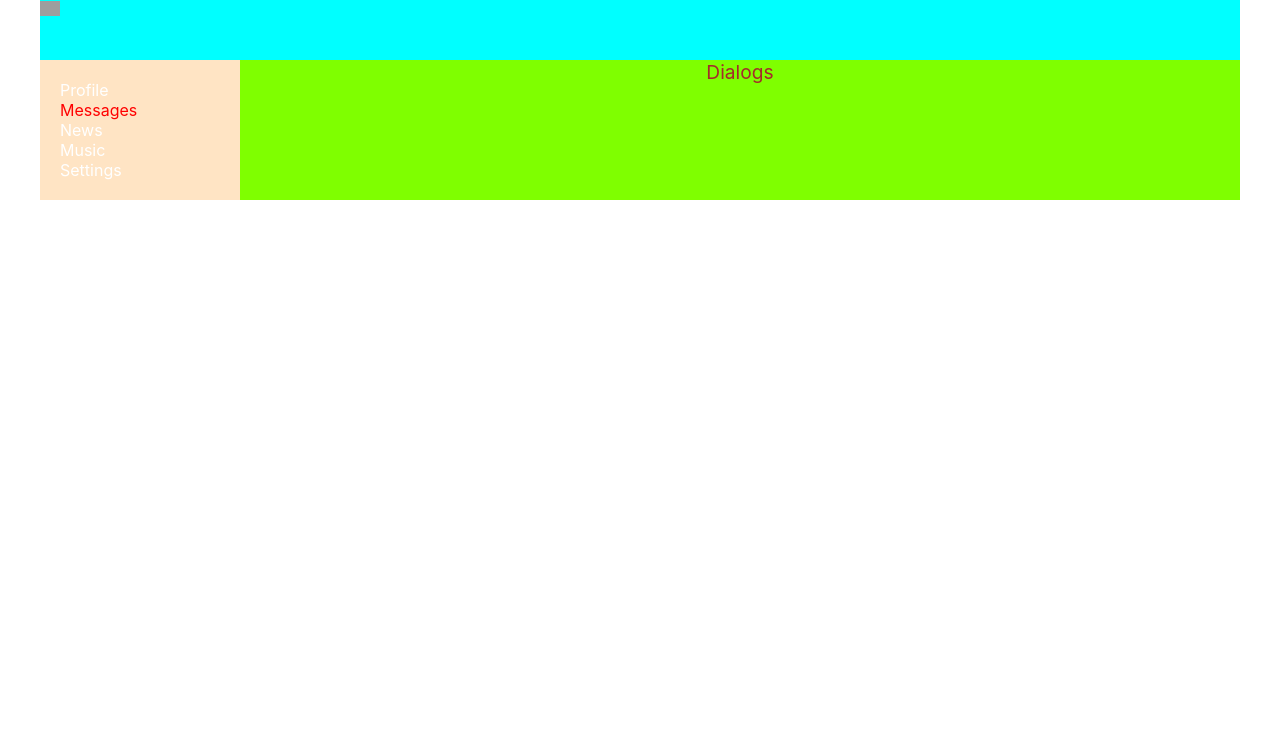
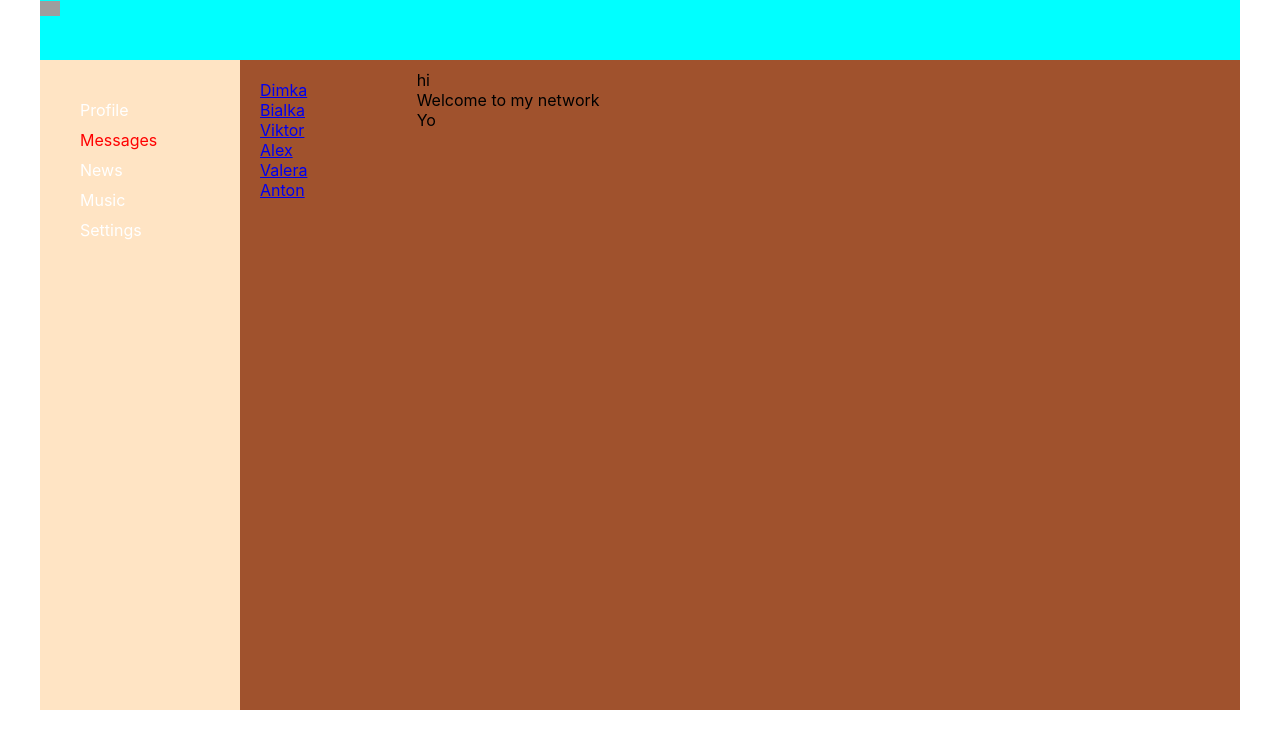
Before and after one commit to Dmytro-Pylypenko/react, a React (Create React App) app: page /dialogs in a window 1280 px wide. Shown: the top 748 px of the page. Built offline with nearby package versions, Linux system fonts and the light colour scheme; grey boxes are pictures that could not be loaded.

Commit message:
update dialogs next step

```diff
--- a/src/App.css
+++ b/src/App.css
@@ -14,6 +14,8 @@
 
 .app-wrapper-content{
     grid-area: c;
-    background-color: chartreuse;
+   background-color: sienna;
+   height: 650px;
+   width: 1000px;
 
 }
--- a/src/Components/Dialogs/Dialogs.jsx
+++ b/src/Components/Dialogs/Dialogs.jsx
@@ -1,10 +1,36 @@
 import React from 'react';
 import s from './Dialogs.module.css';
+import { NavLink } from 'react-router-dom';
+
+const DialogItem = (props) => {
+    let path = "/dialogs/" + props.id;
+
+    return <div className={s.dialog + ' ' + s.active}>
+        <NavLink to={path}>{props.name}</NavLink>
+    </div>
+}
+
+const Message = (props) => {
+    return <div className={s.dialog}>{props.message}</div>
+}
 
 const Dialogs = (props) => {
     return (
-        <div className={s.item}>
-            Dialogs
+        <div className={s.dialogs}>
+            <div className={s.dialogsItems}>
+                <DialogItem name='Dimka' id='1' />
+                <DialogItem name='Bialka' id='2' />
+                <DialogItem name='Viktor' id='3' />
+                <DialogItem name='Alex' id='4' />
+                <DialogItem name='Valera' id='5' />
+                <DialogItem name='Anton' id='6' />
+
+            </div>
+            <div className={s.messages}>
+                <Message message="hi" />
+                <Message message="Welcome to my network" />
+                <Message message="Yo" />
+            </div>
         </div>
     )
 }
--- a/src/Components/Dialogs/Dialogs.module.css
+++ b/src/Components/Dialogs/Dialogs.module.css
@@ -1,5 +1,21 @@
-.item {
-    color: brown;
-    font-size: larger;
-   text-align: center;
+.dialogs {
+    display: grid;
+    grid-template-columns: 2fr 10fr;
+
 }
+.dialogsItems {
+    padding: 20px;
+    text-decoration: none;
+
+}
+
+.dialogsItems .active{
+    color: salmon;
+    text-decoration: none;
+}
+.messages {
+    padding: 10px;
+}
+
+/* .messages .message {
+} */
--- a/src/Components/Navbar/Navbar.module.css
+++ b/src/Components/Navbar/Navbar.module.css
@@ -1,12 +1,16 @@
 .nav {
     grid-area: n;
     background-color: bisque;
-    padding: 20px;
+    padding: 30px;
   }
   .item a {
       color: white;
       text-decoration: none;
+
   }
   .item a.active {
       color:red;
   }
+  .item{
+      margin: 10px;
+  }
--- a/src/Components/Profile/Profile.module.css
+++ b/src/Components/Profile/Profile.module.css
@@ -1,3 +1,3 @@
 .div{
-    background-color: burlywood;
+    background-color: red;
 }
```
Also changed, not shown: src/Components/bg.jpg (added).
